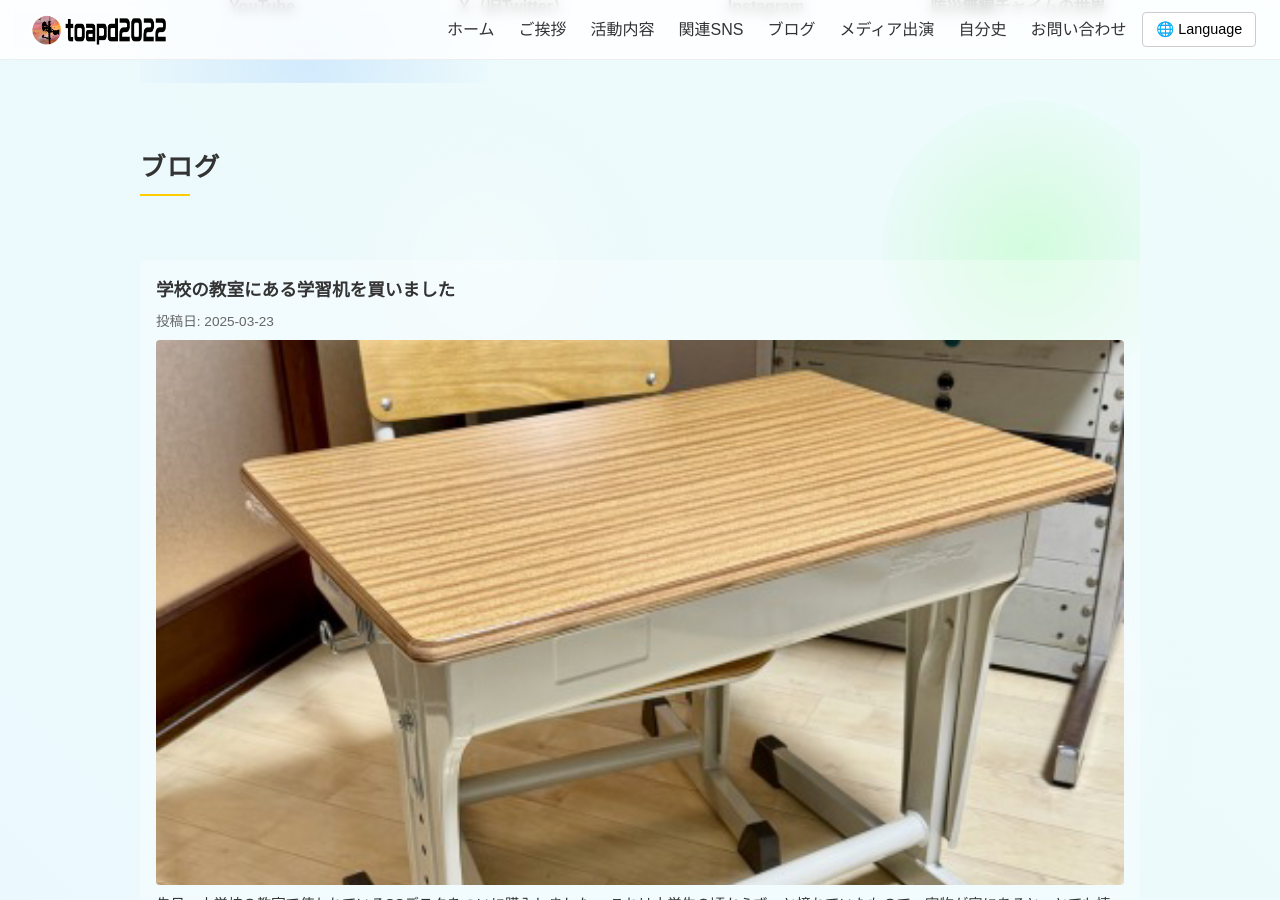
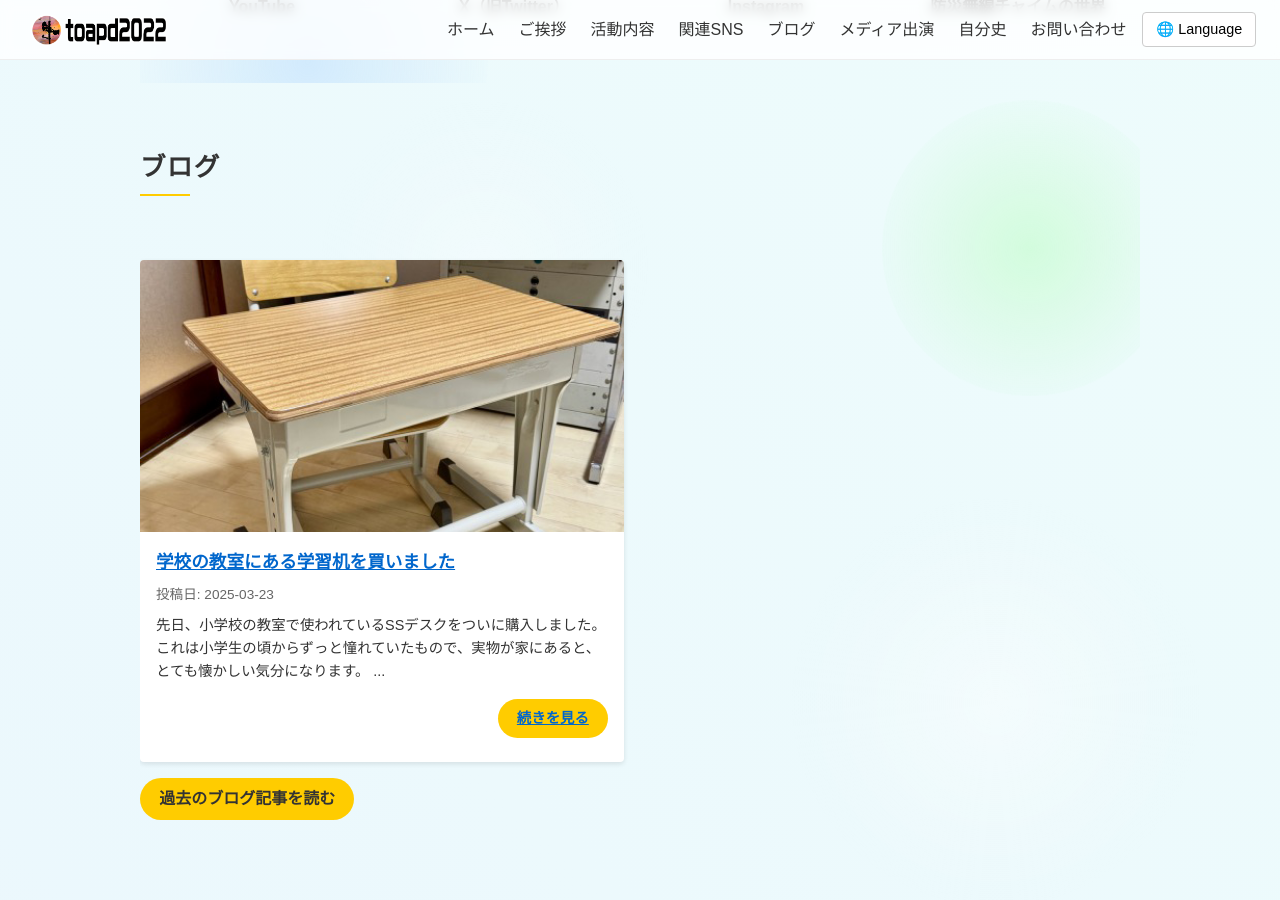
Before and after one commit to toapd2022/toapd2022, a Jekyll site: the page built from index.html, in a window 1280 px wide and 900 px high, scrolled down 2743 px. Built offline with Jekyll 4.4.1, drawn with Linux system fonts in a browser that asks for light colours.

Commit message:
Add files via upload

```diff
--- a/index.html
+++ b/index.html
@@ -1,7 +1,6 @@
 ---
 layout: none
 ---
-
 
 <!DOCTYPE html>
 <html lang="ja">
@@ -792,47 +791,53 @@ layout: none
      * ★ ブログ (旧ギャラリー)
      ********************************/
     #blog {}
-    .blog-list {
+    /*
+      メディア出演と同じデザインを使いたいので、
+      .media-grid と似たgridレイアウトを定義
+    */
+    .blog-grid {
+      display: grid;
+      grid-template-columns: repeat(auto-fill, minmax(400px, 1fr));
+      gap: 2rem;
+      margin-top: 2rem;
+    }
+    .blog-item {
       display: flex;
       flex-direction: column;
-      gap: 1.5rem;
-      margin-top: 2rem;
-    }
-    .blog-item {
-      background: rgba(255,255,255,0.3);
-      backdrop-filter: blur(6px);
+      background: #fff;
+      border-radius: 4px;
+      box-shadow: 0 2px 5px rgba(0,0,0,0.1);
+      overflow: hidden;
+      transition: transform 0.3s ease;
+    }
+    .blog-item:hover {
+      transform: translateY(-2px);
+    }
+    .blog-item img {
+      width: 100%;
+      aspect-ratio: 16 / 9;
+      object-fit: cover;
+    }
+    .blog-item .media-text {
       padding: 1rem;
-      border-radius: 6px;
-      transition: background 0.3s ease;
-    }
-    .blog-item:hover {
-      background: rgba(255,255,255,0.4);
-    }
-    .blog-item h3 {
-      margin-bottom: 0.4rem;
+    }
+    .blog-item .media-text h3 {
       font-size: 1.1rem;
-    }
-    .blog-item p {
+      margin-bottom: 0.5rem;
+      color: #333;
+    }
+    .blog-item .media-text p {
       font-size: 0.9rem;
       line-height: 1.6;
-    }
-
-    /* サムネイル表示 */
-    .blog-thumbnail {
-      margin: 0.5rem 0;
-      /* ↓ ここから追記 ↓ */
-      aspect-ratio: 16 / 9;
-      overflow: hidden;
-      border-radius: 4px; /* お好みで */
-    }
-
-    .blog-thumbnail img {
-      width: 100%;
-      height: 100%;
-      object-fit: cover;
-      display: block;
-    }
-
+      margin-bottom: 0.5rem;
+    }
+    .blog-item .media-text a {
+      color: #0066cc;
+      text-decoration: underline;
+    }
+    .blog-item .media-text a:hover {
+      color: #003399;
+    }
 
     /********************************
      * メディア出演
@@ -1219,31 +1224,31 @@ layout: none
 
     <div class="fade-in">
       {% if site.posts.size > 0 %}
-        <div class="blog-list">
+        <!-- メディア出演と同じgridレイアウトを用いる -->
+        <div class="blog-grid">
           {% for post in site.posts limit:5 %}
           <article class="blog-item">
+            {% if post.thumbnail %}
+              <img src="{{ post.thumbnail | relative_url }}" alt="{{ post.title }}">
+            {% else %}
+              <!-- サムネイルが無い場合の代替画像（必要に応じて差し替え） -->
+              <img src="icons/tv1.png" alt="{{ post.title }}">
+            {% endif %}
+            <div class="media-text">
               <h3><a href="{{ post.url | relative_url }}">{{ post.title }}</a></h3>
               <p style="color:#666; font-size:0.85rem;">
                 投稿日: {{ post.date | date: "%Y-%m-%d" }}
               </p>
-
-            {% if post.thumbnail %}
-              <div class="blog-thumbnail">
-                <img src="{{ post.thumbnail | relative_url }}" alt="{{ post.title }}">
-              </div>
-            {% endif %}
-
               <p>
                 {{ post.excerpt | strip_html }} ...
               </p>
-
               <!-- 「続きを読む」ボタン -->
-            <p>
               <p style="text-align: right; margin-top: 1rem;">
                 <a href="{{ post.url | relative_url }}" class="btn-readmore">
                   続きを見る
                 </a>
               </p>
+            </div>
           </article>
           {% endfor %}
         </div>
```
Also changed, not shown: other parts of index.html (+1 -4 lines). Lines whose indentation alone changed are shown as unchanged.
